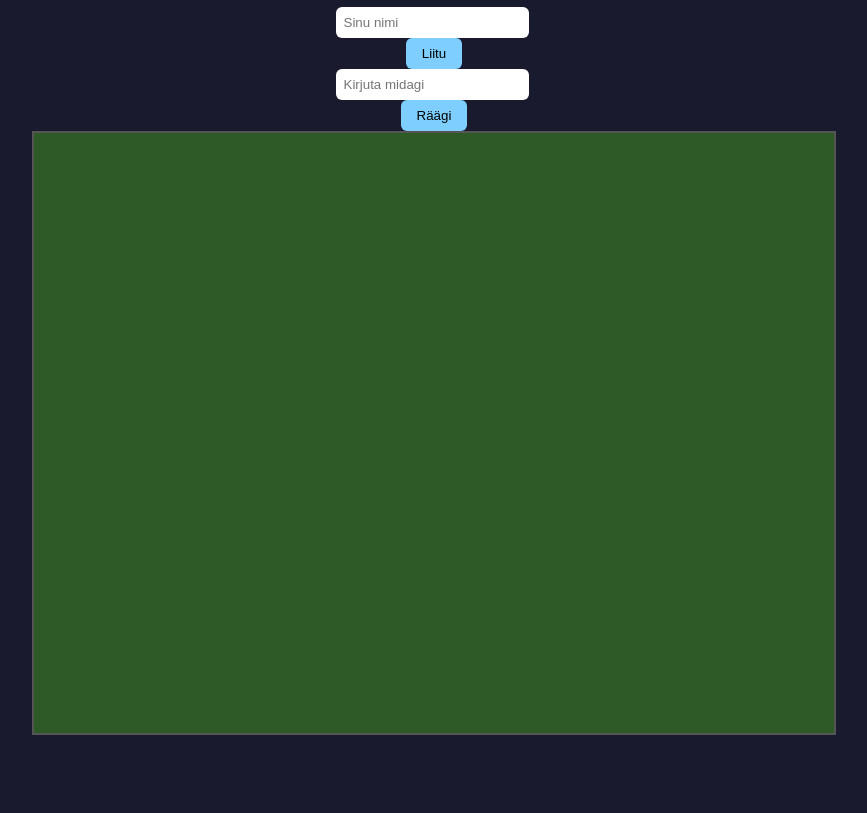
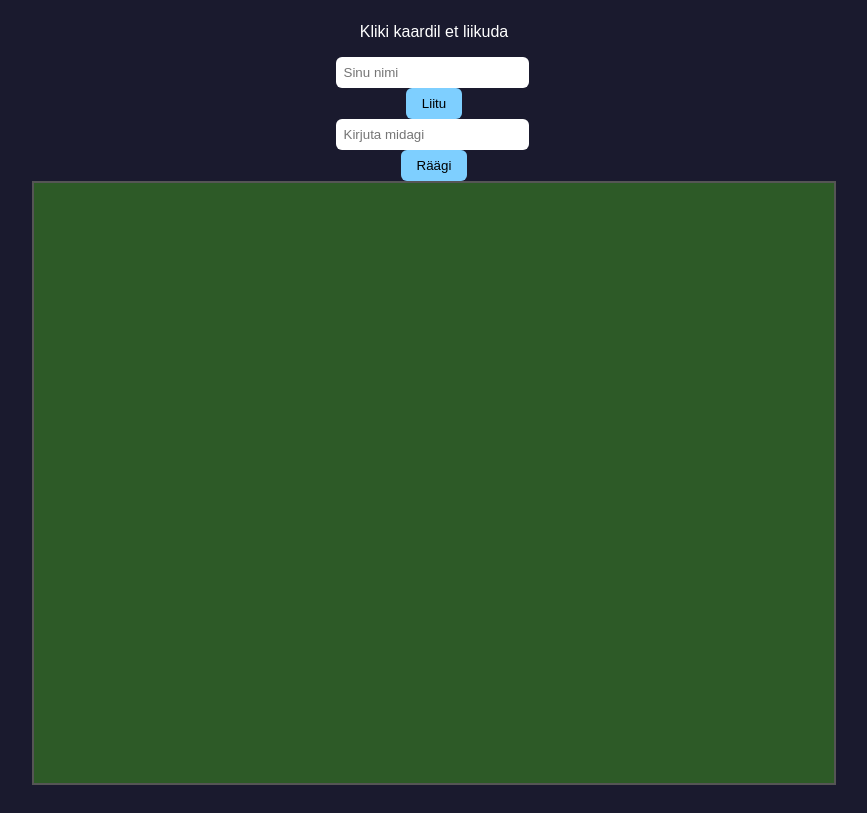
Before and after one commit to roltss/projekt3, a plain HTML site: page index.html in a window 1280 px wide. Shown: the part 101-914 px from the top of the page, without its empty margins (206-1073 px from the left). Before the commit the page ends 864 px from the top, so only its background shows below. Drawn offline with Linux system fonts and the light colour scheme; no server answers.

Commit message:
Update index.html

```diff
--- a/index.html
+++ b/index.html
@@ -8,6 +8,7 @@
 <body>
 
   <h1>WanderWorld</h1>
+  <p>Kliki kaardil et liikuda</p>
 
   <input id="username" type="text" placeholder="Sinu nimi">
 <button onclick="joinWorld()">Liitu</button>
```
